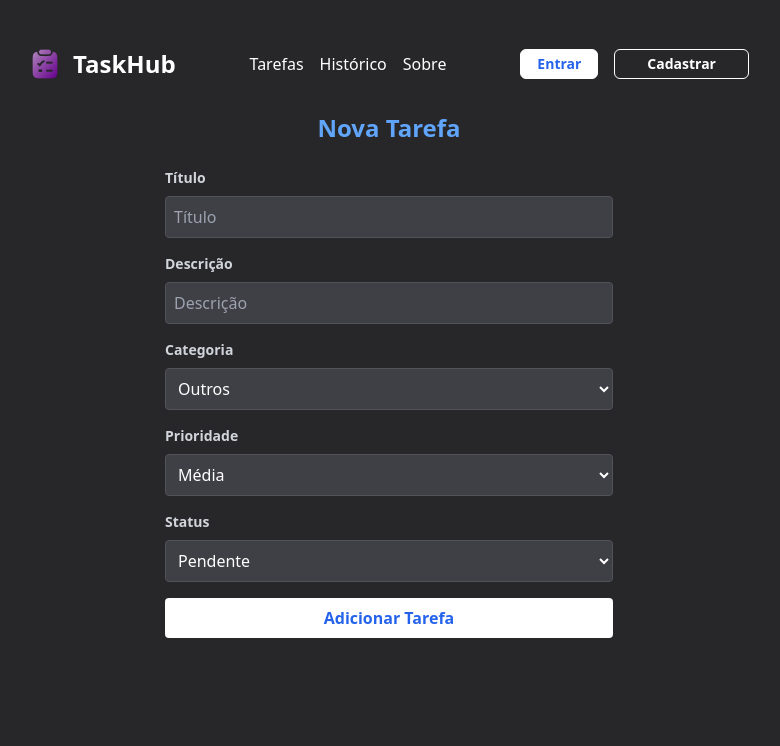
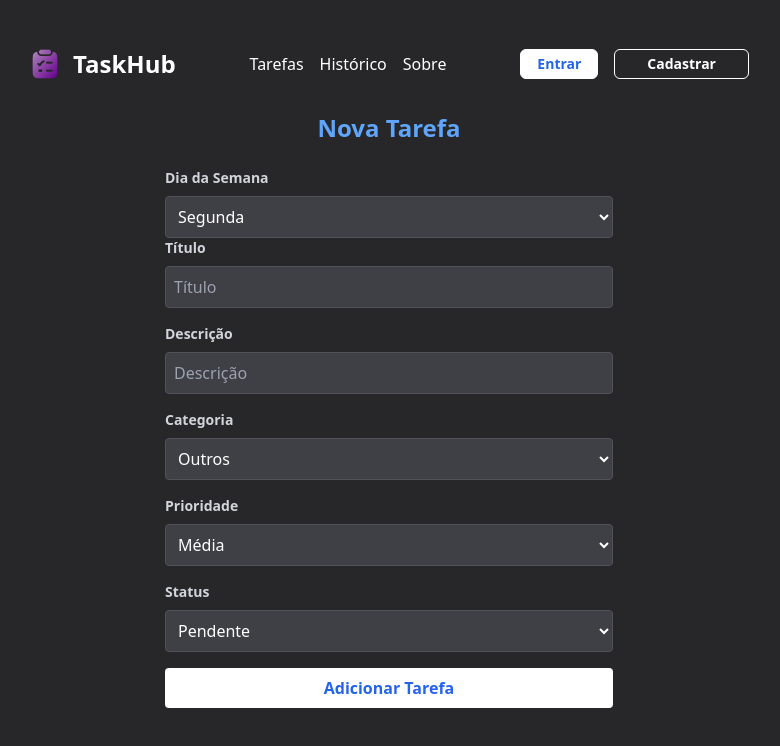
Before and after one commit to brunohro/TaskHub, a React (Vite) app: page /newTask in a window 1280 px wide. Shown: the top 746 px of the page, without its empty margins (251-1031 px from the left). Built offline with nearby package versions, Linux system fonts and the light colour scheme.

Commit message:
Adicionando dia da semana para todas as tarefas

```diff
--- a/src/App.tsx
+++ b/src/App.tsx
@@ -35,6 +35,15 @@ export type Category =
   | "Marketing"
   | "Outros";
 
+export type Semana =
+  | "Segunda"
+  | "Terça"
+  | "Quarta"
+  | "Quinta"
+  | "Sexta"
+  | "Sábado"
+  | "Domingo";
+
 export type TaskType = {
   id: string;
   title: string;
@@ -42,6 +51,7 @@ export type TaskType = {
   category: Category;
   priority: Priority;
   status: Status;
+  semana: Semana;
 };
 
 function App() {
@@ -74,7 +84,8 @@ function App() {
     description: string,
     category: Category,
     priority: Priority,
-    status: Status
+    status: Status,
+    semana: Semana
   ) => {
     const newTask: TaskType = {
       id: uuidv4(),
@@ -83,6 +94,7 @@ function App() {
       category,
       priority,
       status,
+      semana,
     };
     setTask((prev) => [...prev, newTask]);
   };
@@ -93,12 +105,13 @@ function App() {
     description: string,
     category: Category,
     priority: Priority,
-    status: Status
+    status: Status,
+    semana: Semana
   ) => {
     setTask((prev) =>
       prev.map((t) =>
         t.id === id
-          ? { ...t, title, description, category, priority, status }
+          ? { ...t, title, description, category, priority, status, semana }
           : t
       )
     );
--- a/src/components/Task.tsx
+++ b/src/components/Task.tsx
@@ -1,7 +1,7 @@
 import React, { useState } from "react";
 import { useNavigate } from "react-router-dom";
 import { Pencil, Trash2 } from "lucide-react";
-import { Category, Priority, Status } from "../App";
+import { Category, Priority, Status, Semana } from "../App";
 import { motion } from "framer-motion";
 
 export type Task = {
@@ -11,6 +11,7 @@ export type Task = {
   category: Category;
   priority: Priority;
   status: Status;
+  semana: Semana;
 };
 
 type TaskListProps = {
@@ -132,6 +133,9 @@ const TaskList: React.FC<TaskListProps> = ({ tasks, onDelete }) => {
                   key={task.id}
                   className="bg-white p-4 rounded-lg shadow-md border-l-4 transition-all hover:scale-[1.02] hover:shadow-lg border-purple-700 flex flex-col gap-2 cursor-pointer"
                 >
+                  <h3 className="text-xl font-bold text-zinc-800">
+                    {task.semana}
+                  </h3>
                   <div className="flex justify-between items-center">
                     <h3 className="text-xl font-bold text-zinc-800">
                       {task.title}
--- a/src/pages/newTask.tsx
+++ b/src/pages/newTask.tsx
@@ -1,7 +1,7 @@
 import { useEffect, useState, FormEvent } from "react";
 import { useNavigate, useParams } from "react-router-dom";
 import { Task } from "../components/Task";
-import { Category, Priority, Status } from "../App";
+import { Category, Priority, Status, Semana } from "../App";
 import Header from "../components/Header";
 
 type NewTaskProps = {
@@ -10,7 +10,8 @@ type NewTaskProps = {
     description: string,
     category: Category,
     priority: Priority,
-    status: Status
+    status: Status,
+    semana: Semana
   ) => void;
 
   onEditTaskSubmit?: (
@@ -19,7 +20,8 @@ type NewTaskProps = {
     description: string,
     category: Category,
     priority: Priority,
-    status: Status
+    status: Status,
+    semana: Semana
   ) => void;
 
   tasks?: Task[];
@@ -40,6 +42,7 @@ export default function NewTask({
   const [category, setCategory] = useState<Category>("Outros");
   const [priority, setPriority] = useState<Priority>("Média");
   const [status, setStatus] = useState<Status>("Pendente");
+  const [semana, setSemana] = useState<Semana>("Segunda");
 
   useEffect(() => {
     if (editingTask) {
@@ -48,6 +51,7 @@ export default function NewTask({
       setCategory(editingTask.category);
       setPriority(editingTask.priority);
       setStatus(editingTask.status);
+      setSemana(editingTask.semana);
     }
   }, [editingTask]);
 
@@ -66,10 +70,11 @@ export default function NewTask({
         description,
         category,
         priority,
-        status
+        status,
+        semana
       );
     } else {
-      onAddTaskSubmit(title, description, category, priority, status);
+      onAddTaskSubmit(title, description, category, priority, status, semana);
     }
 
     navigate("/");
@@ -84,6 +89,27 @@ export default function NewTask({
 
       <form onSubmit={handleSubmit} className="max-w-md mx-auto space-y-4">
         <div>
+          <div>
+            <label
+              htmlFor=""
+              className="block text-sm font-semibold text-gray-300 mb-2"
+            >
+              Dia da Semana
+            </label>
+            <select
+              value={semana}
+              onChange={(e) => setSemana(e.target.value as Semana)}
+              className="w-full p-2 rounded bg-zinc-700 border border-zinc-600"
+            >
+              <option value="Domingo">Domingo</option>
+              <option value="Segunda">Segunda</option>
+              <option value="Terça">Terça</option>
+              <option value="Quarta">Quarta</option>
+              <option value="Quinta">Quinta</option>
+              <option value="Sexta">Sexta</option>
+              <option value="Sábado">Sábado</option>
+            </select>
+          </div>
           <label
             htmlFor=""
             className="block text-sm font-semibold text-gray-300 mb-2"
```
